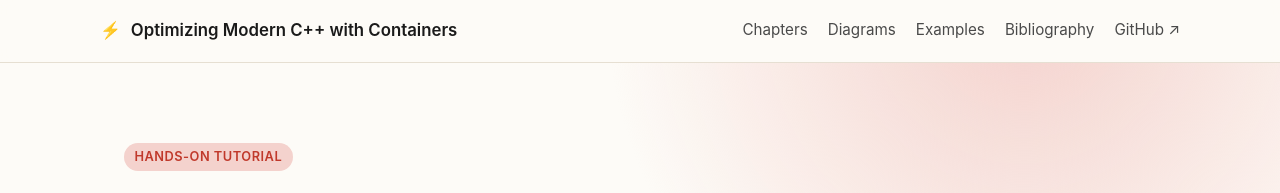
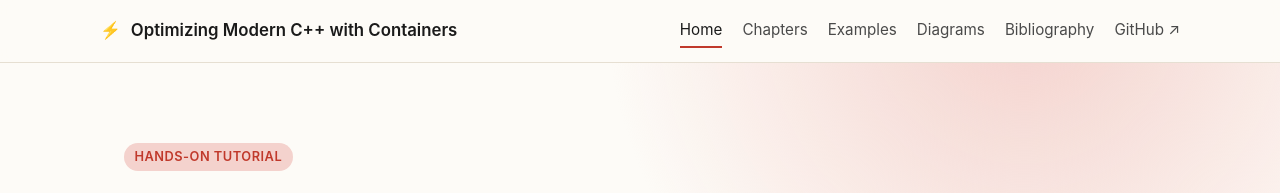
Before and after one commit to patterncatalyst/cpp-container-optimization-tutorial, a Jekyll site: the page built from index.html, in a window 1280 px wide. Shown: the top 193 px of the page. Built offline with Jekyll 4.4.1, drawn with Linux system fonts in a browser that asks for light colours.

Commit message:
docs: standardize primary nav (Home/Diagrams); remove Windows-only wdm gem (#7)
Co-authored-by: Scaffold Bot <scaffold@cpp-tutorial.local>

```diff
--- a/Gemfile
+++ b/Gemfile
@@ -11,8 +11,5 @@ group :jekyll_plugins do
   gem "jekyll-redirect-from"
 end
 
-# Performance booster on Linux/macOS local dev
-gem "wdm", "~> 0.1.1", :install_if => Gem.win_platform?
-
 # Lock http_parser.rb to v0.6.x on JRuby; otherwise no-op.
 gem "http_parser.rb", "~> 0.6.0", :platforms => [:jruby]
--- a/_includes/header.html
+++ b/_includes/header.html
@@ -8,17 +8,21 @@
         <div class="site-nav__spacer"></div>
 
         <nav class="site-nav" aria-label="Primary">
+            <a href="{{ '/' | relative_url }}"
+               {% if page.url == '/' %}class="is-current"{% endif %}>
+                Home
+            </a>
             <a href="{{ '/docs/00-outline/' | relative_url }}"
                {% if page.layout == 'tutorial' %}class="is-current"{% endif %}>
                 Chapters
             </a>
+            <a href="{{ '/examples/' | relative_url }}"
+               {% if page.url contains '/examples' %}class="is-current"{% endif %}>
+                Examples
+            </a>
             <a href="{{ '/diagrams/' | relative_url }}"
                {% if page.url contains '/diagrams' %}class="is-current"{% endif %}>
                 Diagrams
-            </a>
-            <a href="{{ '/examples/' | relative_url }}"
-               {% if page.url contains '/examples' %}class="is-current"{% endif %}>
-                Examples
             </a>
             <a href="{{ '/bibliography/' | relative_url }}"
                {% if page.url contains '/bibliography' %}class="is-current"{% endif %}>
```
